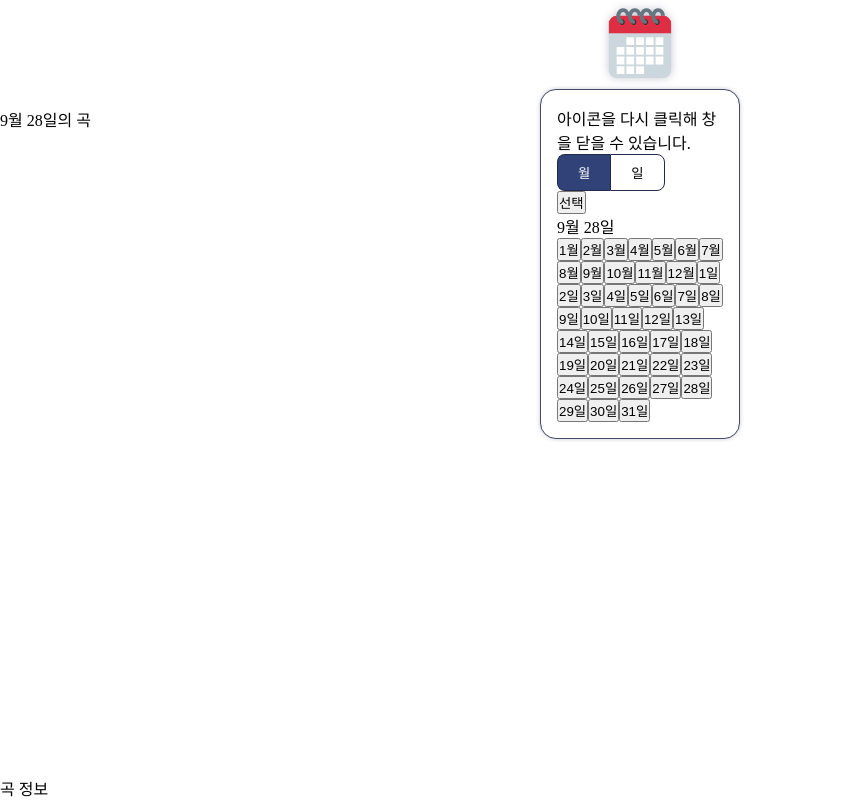
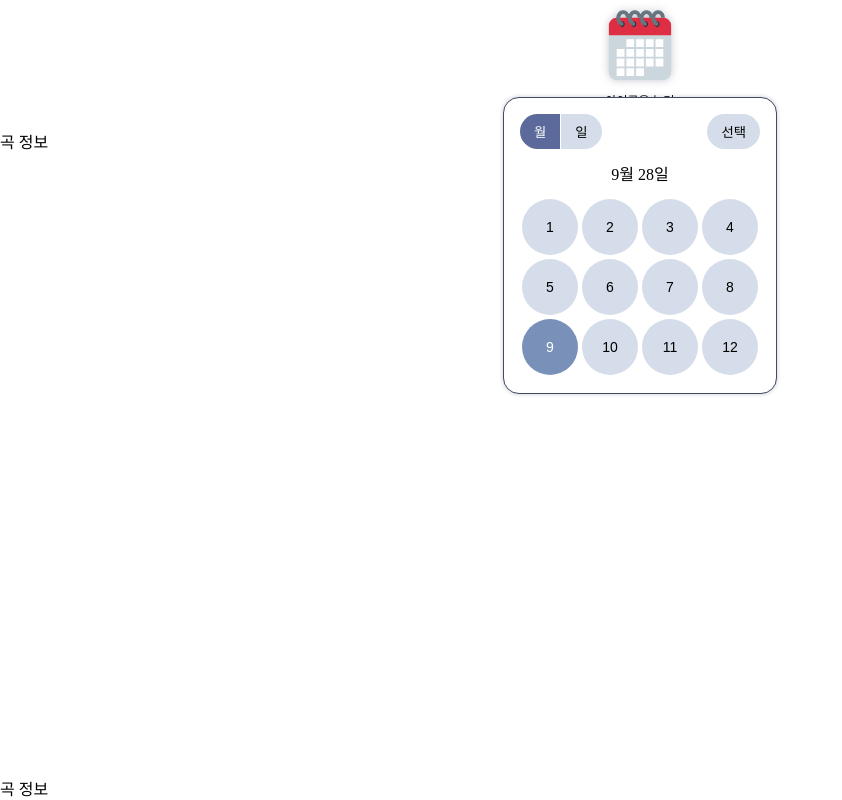
Before and after one commit to inmare/vocaloid-birthday, a React (Vite) app in the folder packages/frontend/: page / in a window 1280 px wide. Both pictures are taken after a click on the button 639 px from the left and 44 px from the top of the page. Shown: the whole page, without its empty margins (0-842 px from the left). Built offline with nearby package versions, Linux system fonts and the light colour scheme.

Commit message:
날짜 선택 컴포넌트 완성

```diff
--- a/packages/frontend/src/components/App.tsx
+++ b/packages/frontend/src/components/App.tsx
@@ -1,66 +1,41 @@
-import { useState, useEffect } from "react";
-import dayjs from "dayjs";
+import { useRef, useState } from "react";
 import "@scss/App.scss";
 import DatePicker from "./DatePicker";
+import dayjs from "dayjs";
 
 function App() {
-  const [month, setMonth] = useState<number>(-1);
-  const [date, setDate] = useState<number>(-1);
-  const [maxDate, setMaxDate] = useState<number>(-1);
-  const [dateString, setDateString] = useState<string>();
+  const initMonth = dayjs().month() + 1;
+  const initDate = dayjs().date();
 
-  useEffect(() => {
-    const current = dayjs();
-    setMonth(current.month() + 1);
-    setDate(current.date());
-    setMaxDate(current.daysInMonth());
-  }, []);
+  const [month, setMonth] = useState<number>(initMonth);
+  const [date, setDate] = useState<number>(initDate);
+  const initMonthRef = useRef<number>(initMonth);
+  const initDateRef = useRef<number>(initDate);
 
-  useEffect(() => {
-    const monthString = String(month);
-    const dateString = date === 0 ? "전체" : String(date) + "일";
-    const str = `${monthString}월 ${dateString}의 곡`;
-    setDateString(str);
-  }, [month, date]);
+  const dateString = date === 0 ? "전체" : date + "일";
+  const pageTitle = `${month}월 ${dateString}의 보카로 곡은?`;
+  document.title = pageTitle;
 
-  const [selectMode, setSelectMode] = useState<"month" | "date">("month");
-
-  const monthNumber = Array.from({ length: 12 }, (_, i) => i + 1);
-  const dateNumber = Array.from({ length: 31 }, (_, i) => i + 1);
-
-  const [isPickingDate, setIsPickingDate] = useState(!false);
-
-  const handlePickingType = () => {
-    setIsPickingDate(!isPickingDate);
-  };
-
-  const handleMonthClick = (value: number) => {
-    setMonth(value);
-    const maxDate = dayjs()
-      .set("month", value - 1)
-      .daysInMonth();
-    setMaxDate(maxDate);
-    if (date > maxDate) {
-      setDate(maxDate);
-    }
-  };
-
-  const handleDateClick = (value: number) => {
-    if (maxDate === -1 || value > maxDate) {
-      return;
-    }
-
-    setDate(value);
+  const handleDate = (month: number, date: number) => {
+    setMonth(month);
+    setDate(date);
+    console.log(
+      `Selected date: ${month}월 ${date === 0 ? "전체" : date + "일"}`
+    );
   };
 
   return (
     <>
       <div className="wrapper">
         <div className="date-picker-section">
-          <DatePicker month={month} date={date} />
+          <DatePicker
+            initMonth={initMonthRef.current}
+            initDate={initDateRef.current}
+            handleDate={handleDate}
+          />
         </div>
         <div className="song-display-section">
-          <p>{dateString}</p>
+          <p>곡 정보</p>
         </div>
         <div className="song-info-section">곡 정보</div>
       </div>
--- a/packages/frontend/src/components/DatePicker.tsx
+++ b/packages/frontend/src/components/DatePicker.tsx
@@ -1,20 +1,23 @@
 import styled, { css } from "styled-components";
-import { useState } from "react";
+import { useState, useEffect, useRef } from "react";
 import calendarIcon from "@assets/calendar.svg";
 import { uiColor, whiteColor } from "./component.type";
-import { rgba } from "./utils";
+import { rgba, getMaxDate } from "./utils";
+import clsx from "clsx";
 
-const ButtonWrapper = styled.div`
+const IconWrapper = styled.div`
   display: flex;
   flex-direction: column;
   align-items: center;
+  padding: 2px;
 
   p {
     font-size: 12px;
+    text-align: center;
   }
 `;
 
-const Button = styled.button`
+const Icon = styled.button`
   background: transparent;
   margin: 8px;
   cursor: pointer;
@@ -32,7 +35,7 @@ const PickerWrapper = styled.div<{ $visible: boolean }>`
 
   opacity: 0;
   visibility: hidden;
-  transform: translateY(-22px);
+  transform: translateY(-36px);
   transition: all 0.2s ease-out;
 
   ${(props) =>
@@ -40,7 +43,7 @@ const PickerWrapper = styled.div<{ $visible: boolean }>`
     css`
       opacity: 1;
       visibility: visible;
-      transform: translateY(-18px);
+      transform: translateY(-32px);
     `}
 `;
 
@@ -57,6 +60,11 @@ const Picker = styled.div`
   box-shadow: 0 0 4px 0px ${rgba(uiColor["900"], 0.3)};
 
   min-width: 200px;
+
+  & > .button-wrapper {
+    display: flex;
+    justify-content: space-between;
+  }
 `;
 
 type SelectMode = "month" | "date";
@@ -65,21 +73,21 @@ const ModeBtn = styled.button<{
   $currentMode: SelectMode;
   $mode: SelectMode;
 }>`
-  background-color: #ffffff;
-  border: 1px solid #212a4a;
-  padding: 8px 20px;
-
+  background-color: ${uiColor["200"]};
+  border: none;
+  padding: 8px 14px;
+  cursor: pointer;
   transition: all 0.1s ease-out;
 
   ${(props) => {
     if (props.$mode === "month") {
       return css`
-        border-radius: 8px 0px 0px 8px;
-        border-right: none;
+        border-radius: 9999px 0px 0px 9999px;
+        border-right: 1px solid ${whiteColor["50"]};
       `;
     } else {
       return css`
-        border-radius: 0px 8px 8px 0px;
+        border-radius: 0px 9999px 9999px 0px;
       `;
     }
   }};
@@ -87,38 +95,157 @@ const ModeBtn = styled.button<{
   ${(props) => {
     if (props.$currentMode === props.$mode) {
       return css`
-        background-color: #304278;
-        color: #ffffff;
+        background-color: ${uiColor["700"]};
+        color: ${whiteColor["50"]};
       `;
     }
   }};
 `;
 
+const SelectButton = styled.button`
+  background-color: ${uiColor["200"]};
+  border: none;
+  padding: 8px 14px;
+  border-radius: 9999px;
+  transition: all 0.1s ease-out;
+  cursor: pointer;
+
+  &:hover,
+  &:active {
+    background-color: ${uiColor["900"]};
+    color: ${whiteColor["50"]};
+  }
+`;
+
+const DateString = styled.p`
+  text-align: center;
+  margin: 12px 0px;
+`;
+
+const DateWrapper = styled.div<{
+  $currentMode: SelectMode;
+  $mode: SelectMode;
+}>`
+  display: grid;
+  min-width: 240px;
+
+  ${(props) => {
+    if (props.$mode === "month") {
+      return css`
+        grid-template-columns: repeat(4, 1fr);
+      `;
+    } else {
+      return css`
+        grid-template-columns: repeat(7, 1fr);
+      `;
+    }
+  }};
+
+  display: ${(props) => (props.$currentMode !== props.$mode ? "none" : "")};
+`;
+
+const DateButton = styled.button<{ $value: number }>`
+  background-color: ${uiColor["200"]};
+  border: none;
+  aspect-ratio: 1 / 1;
+  margin: 2px;
+  border-radius: 9999px;
+  font-size: 14px;
+  font-family: "Pretendard", sans-serif;
+  transition: all 0.1s ease-out;
+
+  &:hover,
+  &:active,
+  &.selected {
+    background-color: ${uiColor["500"]};
+    color: ${whiteColor["50"]};
+  }
+
+  ${(props) => {
+    if (props.$value === 0) {
+      return css`
+        grid-column: span 2;
+        aspect-ratio: auto;
+      `;
+    }
+  }}
+
+  &.deactivated {
+    background-color: ${uiColor["100"]};
+    color: ${uiColor["300"]};
+    pointer-events: none;
+  }
+`;
+
+// 1 ~ 12
 const monthDate = Array.from({ length: 12 }, (_, i) => i + 1);
-const dayDate = Array.from({ length: 31 }, (_, i) => i + 1);
+// 전체, 1 ~ 31
+// 0: 전체
+const dayDate = Array.from({ length: 32 }, (_, i) => i);
 
 export default function DatePicker({
-  month,
-  date,
+  initMonth,
+  initDate,
+  handleDate,
 }: {
-  month: number;
-  date: number;
+  initMonth: number;
+  initDate: number;
+  handleDate: (month: number, date: number) => void;
 }) {
   const [visible, setVisible] = useState(false);
   const [currentMode, setCurrentMode] = useState<SelectMode>("month");
+  const [month, setMonth] = useState<number>(initMonth);
+  const [date, setDate] = useState<number>(initDate);
+
+  const maxDate = getMaxDate(month);
+  const dateString = date === 0 ? `${month}월 전체` : `${month}월 ${date}일`;
+
+  const pickerRef = useRef<HTMLDivElement>(null);
+  const iconRef = useRef<HTMLDivElement>(null);
+
+  useEffect(() => {
+    const clickEvent = (e: MouseEvent) => {
+      const target = e.target as HTMLElement;
+      const isOutsideClicked = !pickerRef.current?.contains(target);
+      const isIconClicked = iconRef.current?.contains(target);
+
+      if (pickerRef.current && isOutsideClicked && !isIconClicked) {
+        setVisible(false);
+      }
+    };
+
+    window.addEventListener("click", clickEvent);
+    return () => window.removeEventListener("click", clickEvent);
+  }, [visible]);
+
+  const handleSelect = () => {
+    handleDate(month, date);
+    setVisible(false);
+  };
+
+  const handleMonth = (month: number) => {
+    setMonth(month);
+    const maxDate = getMaxDate(month);
+    if (date > getMaxDate(month)) {
+      setDate(maxDate);
+    }
+  };
 
   return (
     <>
-      <ButtonWrapper onClick={() => setVisible(!visible)}>
-        <Button>
+      <IconWrapper ref={iconRef} onClick={() => setVisible(!visible)}>
+        <Icon>
           <ButtonIcon src={calendarIcon} />
-        </Button>
-        <p>아이콘을 눌러 날짜를 설정해보세요</p>
-      </ButtonWrapper>
-      <PickerWrapper $visible={visible}>
+        </Icon>
+        <p>
+          아이콘을 눌러
+          <br />
+          날짜를 설정해보세요
+        </p>
+      </IconWrapper>
+      <PickerWrapper ref={pickerRef} $visible={visible}>
         <Picker>
-          <p>아이콘을 다시 클릭해 창을 닫을 수 있습니다.</p>
-          <div>
+          <div className="button-wrapper">
             <div>
               <ModeBtn
                 $currentMode={currentMode}
@@ -135,19 +262,42 @@ export default function DatePicker({
                 일
               </ModeBtn>
             </div>
-            <button>선택</button>
+            <SelectButton onClick={handleSelect}>선택</SelectButton>
           </div>
-          <p>
-            {month}월 {date}일
-          </p>
-          <div>
+          <DateString>{dateString}</DateString>
+          <DateWrapper $currentMode={currentMode} $mode={"month"}>
             {monthDate.map((m) => {
-              return <button key={m}>{m}월</button>;
+              return (
+                <DateButton
+                  key={m}
+                  $value={m}
+                  onClick={() => handleMonth(m)}
+                  className={clsx({
+                    selected: m === month,
+                  })}
+                >
+                  {m}
+                </DateButton>
+              );
             })}
+          </DateWrapper>
+          <DateWrapper $currentMode={currentMode} $mode={"date"}>
             {dayDate.map((d) => {
-              return <button key={d}>{d}일</button>;
+              return (
+                <DateButton
+                  key={d}
+                  $value={d}
+                  onClick={() => setDate(d)}
+                  className={clsx({
+                    selected: d === date,
+                    deactivated: d !== 0 && d > maxDate,
+                  })}
+                >
+                  {d === 0 ? "전체" : d}
+                </DateButton>
+              );
             })}
-          </div>
+          </DateWrapper>
         </Picker>
       </PickerWrapper>
     </>
--- a/packages/frontend/src/components/main.tsx
+++ b/packages/frontend/src/components/main.tsx
@@ -1,7 +1,7 @@
 import { StrictMode } from "react";
 import { createRoot } from "react-dom/client";
 import "@scss/index.scss";
-import App from "@components/App.tsx";
+import App from "./App.tsx";
 
 createRoot(document.getElementById("root")!).render(
   <StrictMode>
--- a/packages/frontend/src/components/utils.ts
+++ b/packages/frontend/src/components/utils.ts
@@ -1,6 +1,14 @@
+import dayjs from "dayjs";
+
 export function rgba(hex: string, alpha: number): string {
   const r = parseInt(hex.slice(1, 3), 16);
   const g = parseInt(hex.slice(3, 5), 16);
   const b = parseInt(hex.slice(5, 7), 16);
   return `rgba(${r}, ${g}, ${b}, ${alpha})`;
 }
+
+export function getMaxDate(month: number): number {
+  const date = dayjs(`2024-${month}-1`);
+  // 윤년으로 설정해서 2월 29일을 반환할 수 있게 함
+  return date.daysInMonth();
+}
```
Also changed, not shown: packages/frontend/src/components/temp.tsx (deleted, +0 -73 lines).
